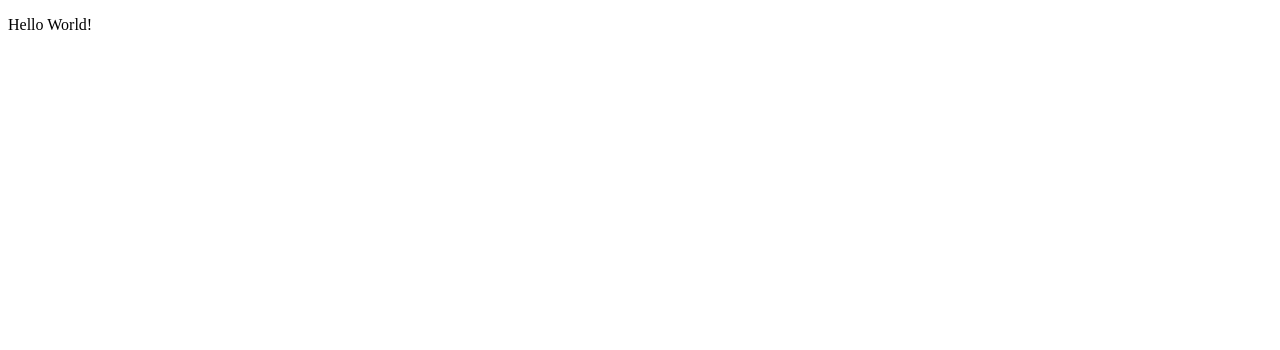
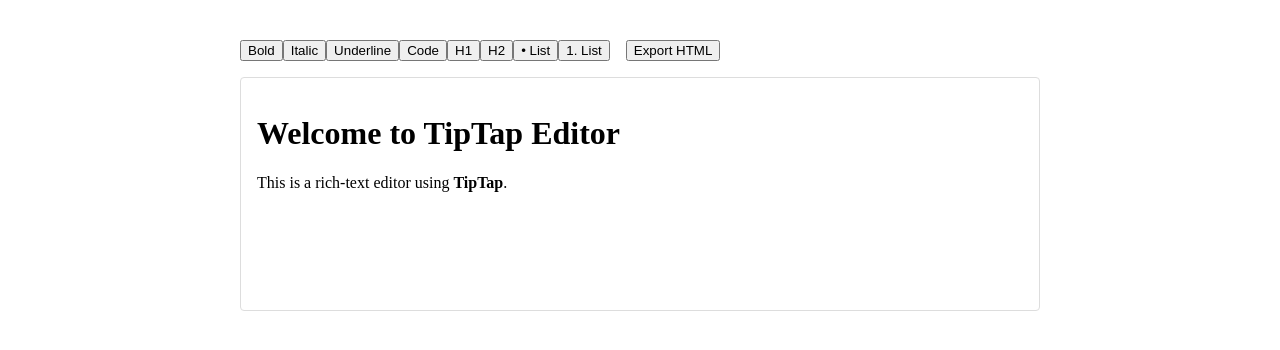
Before and after one commit to cabf05/00_verceleditortexto, a Next.js app: page / in a window 1280 px wide. Shown: the top 350 px of the page. Built offline with nearby package versions, Linux system fonts and the light colour scheme.

Commit message:
Update TiptapEditor.js

```diff
--- a/components/TiptapEditor.js
+++ b/components/TiptapEditor.js
@@ -1,14 +1,49 @@
-// components/TiptapEditor.js
-'use client'
-
-import { useEditor, EditorContent } from '@tiptap/react'
-import StarterKit from '@tiptap/starter-kit'
+import React, { useCallback } from 'react';
+import { useEditor, EditorContent } from '@tiptap/react';
+import StarterKit from '@tiptap/starter-kit';
 
 export default function TiptapEditor() {
   const editor = useEditor({
     extensions: [StarterKit],
-    content: '<p>Hello World!</p>',
-  })
+    content: `
+      <h1>Welcome to TipTap Editor</h1>
+      <p>This is a rich-text editor using <strong>TipTap</strong>.</p>
+    `,
+  });
 
-  return <EditorContent editor={editor} />
+  const getHTML = useCallback(() => {
+    if (editor) {
+      const html = editor.getHTML();
+      window.prompt('Copy your markup:', html);
+    }
+  }, [editor]);
+
+  if (!editor) {
+    return null;
+  }
+
+  return (
+    <div style={{ maxWidth: 800, margin: '0 auto', padding: '2rem' }}>
+      {/* Toolbar */}
+      <div style={{ marginBottom: '1rem' }}>
+        <button onClick={() => editor.chain().focus().toggleBold().run()}>Bold</button>
+        <button onClick={() => editor.chain().focus().toggleItalic().run()}>Italic</button>
+        <button onClick={() => editor.chain().focus().toggleUnderline().run()}>Underline</button>
+        <button onClick={() => editor.chain().focus().toggleCode().run()}>Code</button>
+        <button onClick={() => editor.chain().focus().toggleHeading({ level: 1 }).run()}>H1</button>
+        <button onClick={() => editor.chain().focus().toggleHeading({ level: 2 }).run()}>H2</button>
+        <button onClick={() => editor.chain().focus().toggleBulletList().run()}>• List</button>
+        <button onClick={() => editor.chain().focus().toggleOrderedList().run()}>1. List</button>
+        <button style={{ marginLeft: '1rem' }} onClick={getHTML}>Export HTML</button>
+      </div>
+
+      {/* Editor Content */}
+      <EditorContent editor={editor} style={{
+        minHeight: 200,
+        padding: '1rem',
+        border: '1px solid #ddd',
+        borderRadius: 4,
+      }} />
+    </div>
+  );
 }
```
